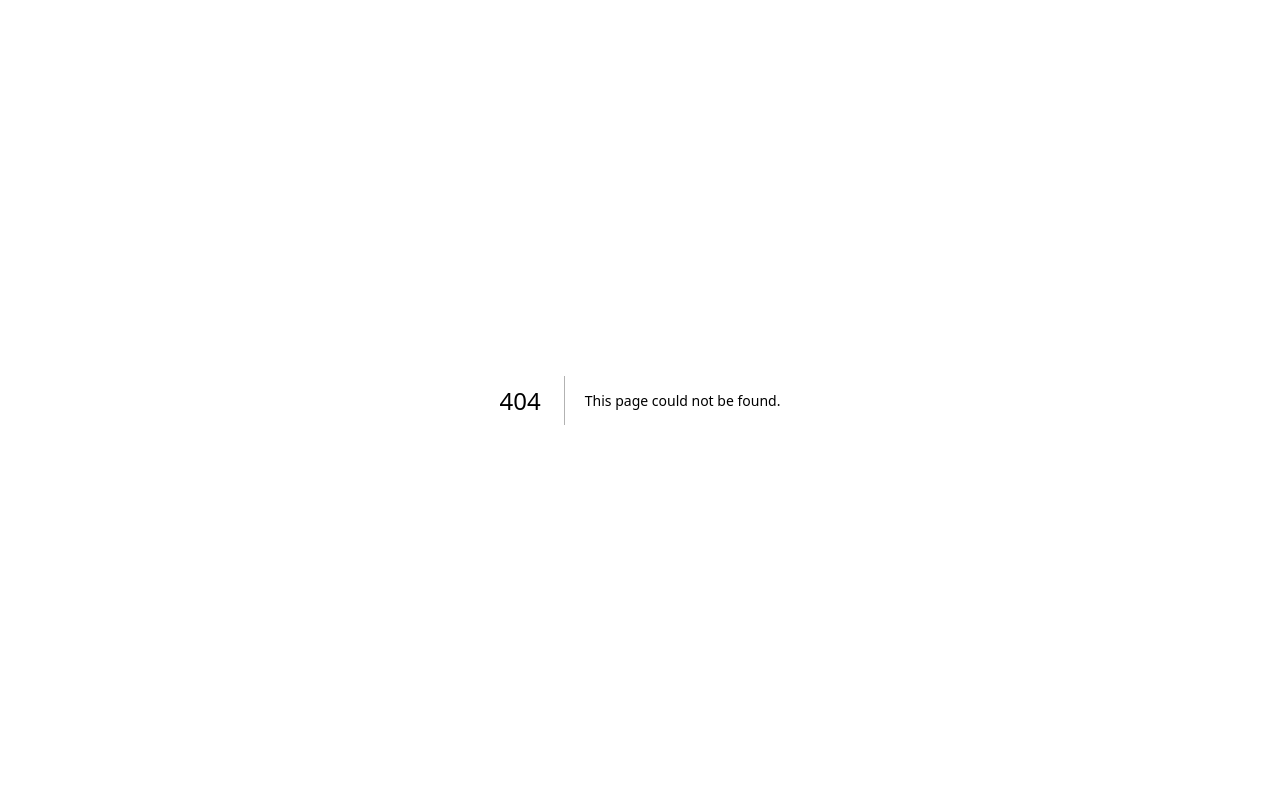
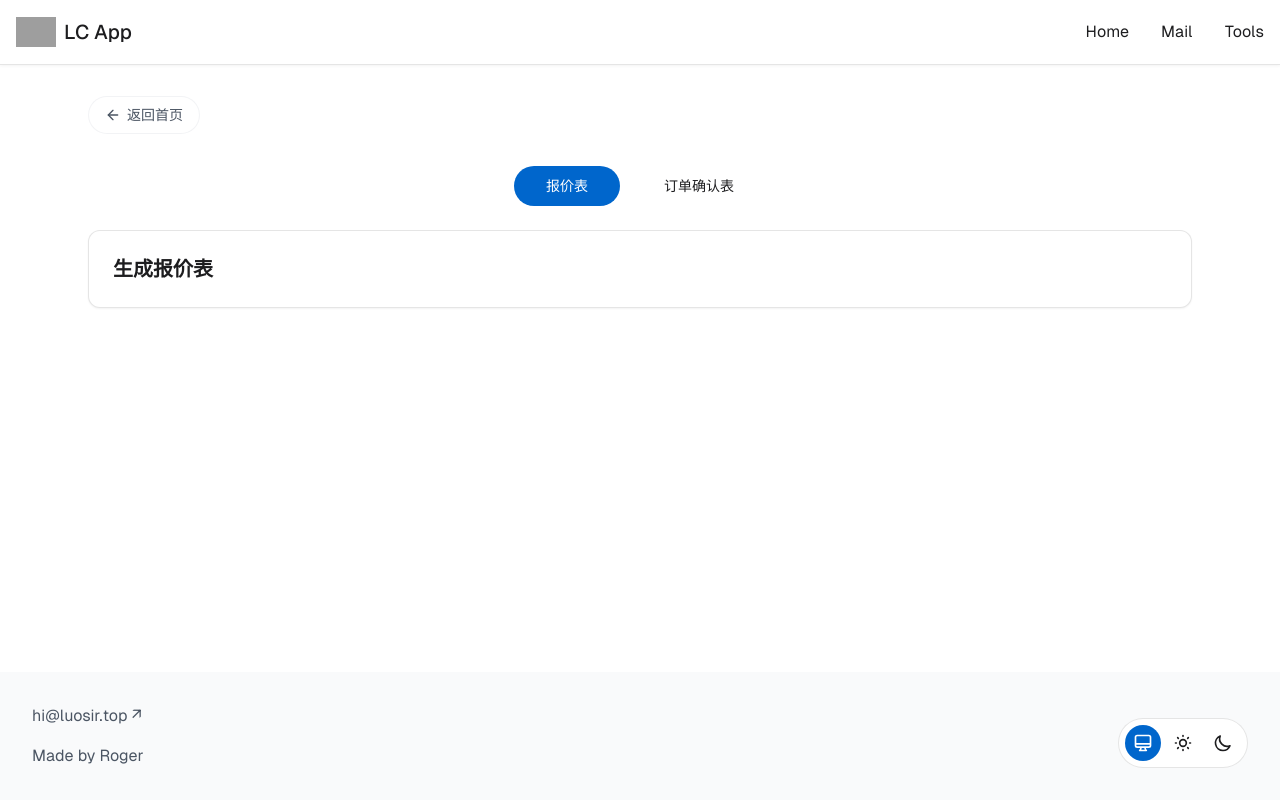
Before and after one commit to luocompany/luosir, a Next.js app: page /quotation in a window 1280 px wide. Before the commit this address had no page. Built offline with nearby package versions, Linux system fonts and the light colour scheme; grey boxes are pictures that could not be loaded.

Commit message:
新功能：报价表模块

```diff
--- a/app/page.tsx
+++ b/app/page.tsx
@@ -30,6 +30,14 @@ export default function Home() {
               />
 
               <Card
+                title="来单助手"
+                description="自动生成报价表和订单确认表，提升工作效率"
+                href="/quotation"
+                iconPath="M9 7h6m0 10v-3m-3 3h.01M9 17h.01M9 14h.01M12 14h.01M15 11h.01M12 11h.01M9 11h.01M7 21h10a2 2 0 002-2V5a2 2 0 00-2-2H7a2 2 0 00-2 2v14a2 2 0 002 2z"
+                buttonText="立即使用"
+              />
+
+              <Card
                 title="敬请期待"
                 description="更多AI工具正在开发中..."
                 iconPath="M12 6v6m0 0v6m0-6h6m-6 0H6"
--- /dev/null
+++ b/app/quotation/page.tsx
@@ -0,0 +1,75 @@
+"use client";
+
+import { useState } from 'react';
+import Navbar from '../components/Navbar';
+import Footer from '../components/Footer';
+import { ArrowLeft } from 'lucide-react';
+import Link from 'next/link';
+
+export default function Quotation() {
+  const [activeTab, setActiveTab] = useState('quotation'); // quotation 或 confirmation
+
+  return (
+    <div className="min-h-screen flex flex-col bg-[var(--background)]">
+      <Navbar />
+      <div className="w-full max-w-6xl mx-auto px-6 py-10 mt-14 flex-grow">
+        {/* 返回按钮 */}
+        <div className="flex items-center mb-8">
+          <Link
+            href="/"
+            className="group inline-flex items-center px-4 py-2 rounded-full
+                    bg-white/90 dark:bg-gray-800/90 backdrop-blur-lg
+                    border border-gray-200/50 dark:border-gray-700/50
+                    text-gray-600 hover:text-gray-900 dark:text-gray-400 dark:hover:text-gray-100
+                    transition-all hover:shadow-lg hover:scale-[1.02]"
+          >
+            <ArrowLeft className="h-4 w-4 mr-1.5 transition-transform group-hover:-translate-x-0.5" />
+            <span className="text-sm font-medium">返回首页</span>
+          </Link>
+        </div>
+
+        {/* 标签切换 */}
+        <div className="flex justify-center gap-3 mb-6">
+          <button
+            onClick={() => setActiveTab('quotation')}
+            className={`px-8 py-2.5 rounded-full text-sm font-medium transition-all ${
+              activeTab === 'quotation'
+                ? 'bg-[var(--blue-accent)] text-white'
+                : 'text-[var(--foreground)] hover:bg-black/5 dark:hover:bg-white/5'
+            }`}
+          >
+            报价表
+          </button>
+          <button
+            onClick={() => setActiveTab('confirmation')}
+            className={`px-8 py-2.5 rounded-full text-sm font-medium transition-all ${
+              activeTab === 'confirmation'
+                ? 'bg-[var(--blue-accent)] text-white'
+                : 'text-[var(--foreground)] hover:bg-black/5 dark:hover:bg-white/5'
+            }`}
+          >
+            订单确认表
+          </button>
+        </div>
+
+        {/* 主要内容区域 */}
+        <div className="bg-[var(--card-bg)] shadow-sm border border-[var(--card-border)] rounded-xl p-6">
+          {activeTab === 'quotation' ? (
+            <div className="space-y-6">
+              {/* 报价表表单 */}
+              <h2 className="text-xl font-semibold text-[var(--foreground)]">生成报价表</h2>
+              {/* TODO: 添加报价表表单内容 */}
+            </div>
+          ) : (
+            <div className="space-y-6">
+              {/* 订单确认表表单 */}
+              <h2 className="text-xl font-semibold text-[var(--foreground)]">生成订单确认表</h2>
+              {/* TODO: 添加订单确认表表单内容 */}
+            </div>
+          )}
+        </div>
+      </div>
+      <Footer />
+    </div>
+  );
+}
```
